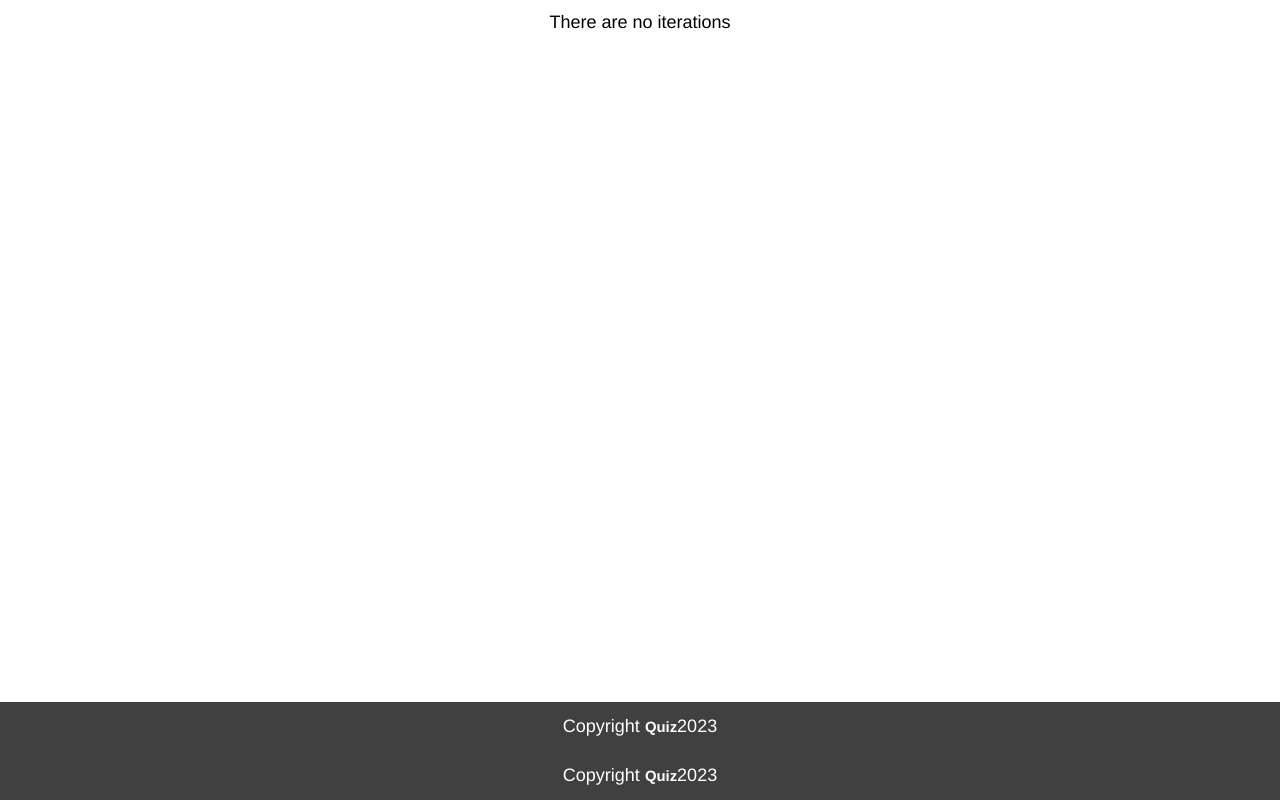
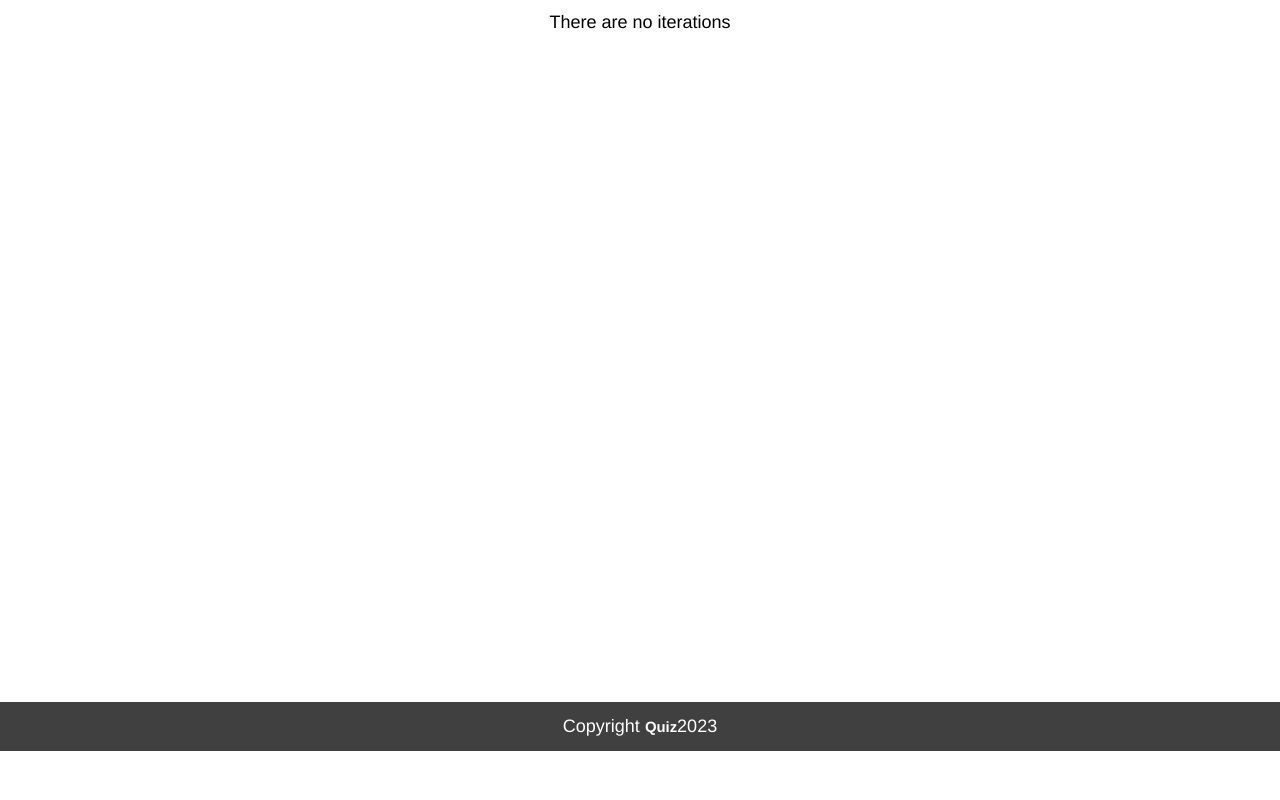
Before and after one commit to anadelic/fragenbogen, a React (Create React App) app: page / in a window 1280 px wide. Shown: the part 171-971 px from the top of the page. After the commit the page ends 922 px from the top, so only its background shows below. Built offline with nearby package versions, Linux system fonts and the light colour scheme.

Commit message:
Move footer

```diff
--- a/src/components/Router.js
+++ b/src/components/Router.js
@@ -1,5 +1,4 @@
 import { BrowserRouter, Outlet, Route, Routes } from 'react-router-dom';
-import { Footer } from './Footer';
 import { Header } from './Header';
 import HomePage from './HomePage';
 import NewIteration from './NewIterations';
@@ -10,7 +9,6 @@ export default function Router() {
       <>
         <Header />
         <Outlet />
-        <Footer />
       </>
     );
   };
```
